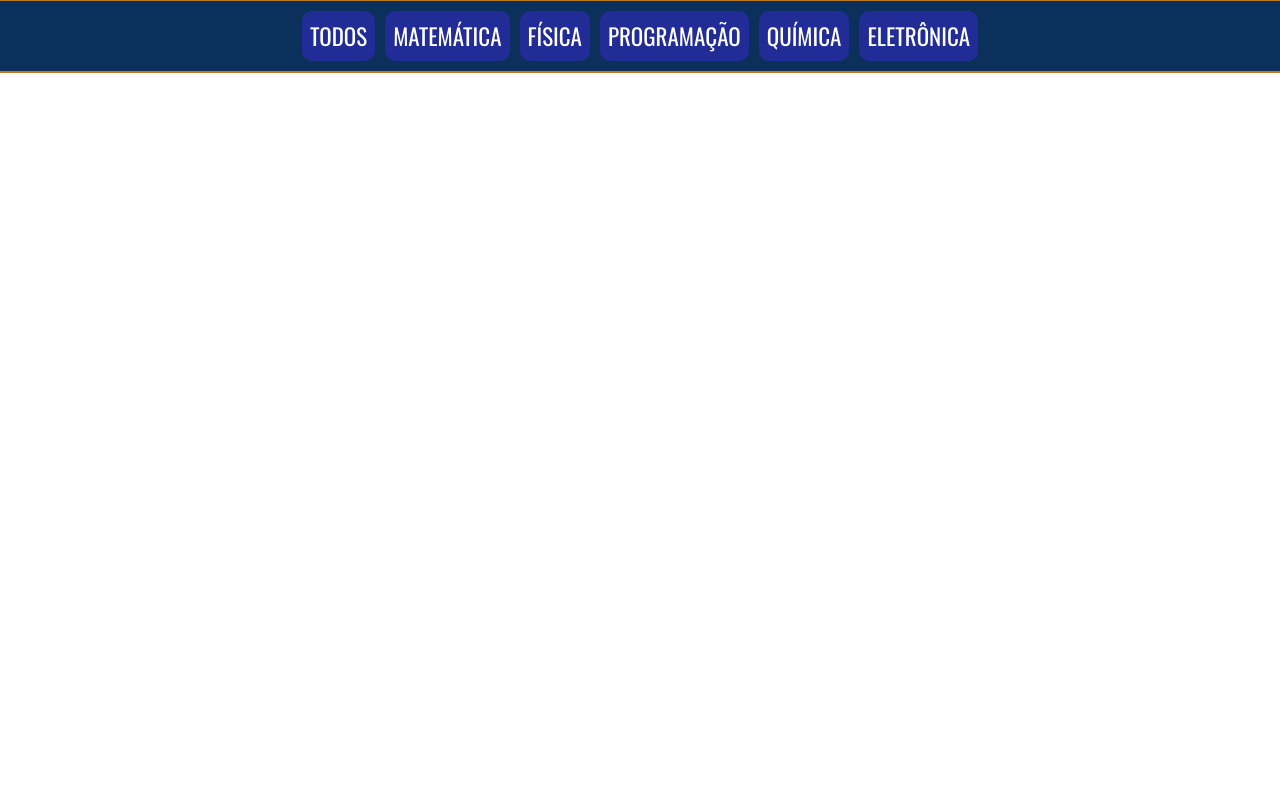
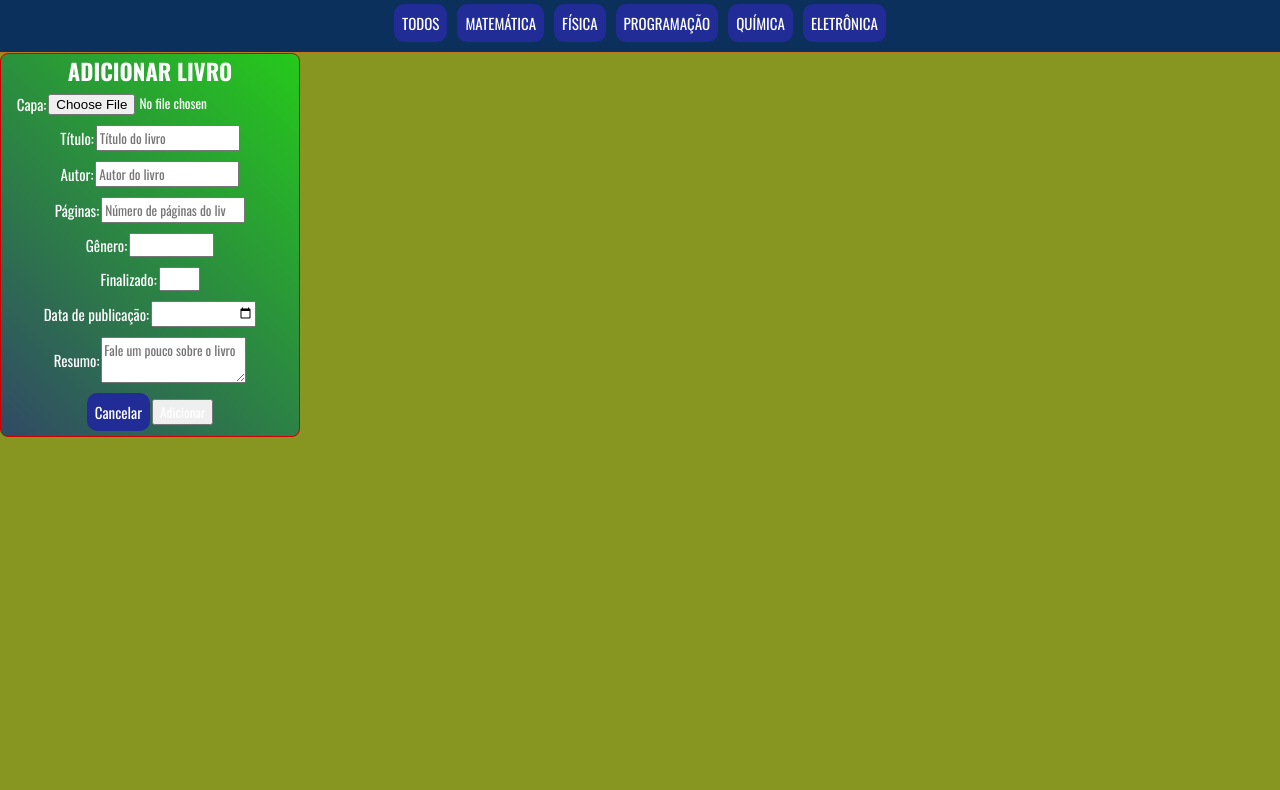
Before and after one commit to Mikael-Shumacher/Meus-Livros, a plain HTML site: page index.html in a window 1280 px wide. Shown: the part 91-881 px from the top of the page. Before the commit the page ends 800 px from the top, so only its background shows below. Drawn offline with nearby package versions, Linux system fonts and the light colour scheme; a web font is replaced by a local one.

Commit message:
div forms adicionar

```diff
--- a/index.html
+++ b/index.html
@@ -22,27 +22,34 @@
             </nav>
         </header>
         <main>
-            <div class="adicionar hide">
+            <div class="adicionar">
                 <h2 id="title-adiciona">ADICIONAR LIVRO</h2>
                 <form
                     class="form-adiciona"
                     action="local-de-envio"
                     method="post"
                 >
-                    <label>Capa do livro</label>
+                    <div class="itens-form">
+                        <label>Capa: </label>
                         <input type="file" id="capa" />
+                    </div>
+                    <div class="itens-form">
                         <label>Título:</label>
                         <input
                             type="text"
                             placeholder="Título do livro"
                             id="titulo"
                         />
+                    </div>
+                    <div class="itens-form">
                         <label>Autor:</label>
                         <input
                             type="text"
                             placeholder="Autor do livro"
                             id="autor"
                         />
+                    </div>
+                    <div class="itens-form">
                         <label>Páginas:</label>
                         <input
                             type="number"
@@ -50,6 +57,8 @@
                             id="num_pags"
                             placeholder="Número de páginas do livro"
                         />
+                    </div>
+                    <div class="itens-form">
                         <label>Gênero:</label>
                         <select id="genero" name="generos">
                             <option value="mat">Matemática</option>
@@ -59,20 +68,29 @@
                             <option value="eletr">Eletrônica</option>
                             <option value="outro">Outros</option>
                         </select>
+                    </div>
+                    <div class="itens-form">
                         <label>Finalizado:</label>
                         <select id="final" name="finalizado">
                             <option value="sim">Sim</option>
                             <option value="nao">Não</option>
                         </select>
+                    </div>
+                    <div class="itens-form">
                         <label>Data de publicação:</label>
                         <input type="date" name="data_publi" id="data-publi" />
+                    </div>
+                    <div class="itens-form">
                         <label>Resumo:</label>
                         <textarea
                             placeholder="Fale um pouco sobre o livro"
                             id="resumo"
                         ></textarea>
+                    </div>
+                    <div class="itens-form">
                         <button id="exit-adicionar">Cancelar</button>
                         <input type="submit" value="Adicionar" id="envia" />
+                    </div>
                 </form>
             </div>
             <div class="livros">
--- a/style.css
+++ b/style.css
@@ -16,7 +16,7 @@
 
 .logo {
     background-image: linear-gradient(45deg, blue, #0b305b);
-    font-size: 20px;
+    font-size: 18px;
     padding: 15px;
     border-bottom: 2px solid #bf781e;
 }
@@ -24,7 +24,7 @@
 .nav-bar {
     flex-shrink: 0;
     padding: 10px;
-    border-bottom: 2px solid #bf781e;
+    border-bottom: 1px solid #bf781e;
 }
 
 .buttons {
@@ -34,7 +34,7 @@
 }
 
 button {
-    font-size: 23px;
+    font-size: 15px;
     padding: 8px;
     background-color: #212c96;
     border-radius: 10px;
@@ -47,45 +47,60 @@ button:hover {
     cursor: pointer;
     transition: 0.3s;
     background-color: #cc0000;
-    // R--  G--  B--  A--
-    // 1D1C20 869621
 }
 
-main{
+main {
     flex: 1 0 auto;
+    width: 100%;
+    height: 100vh;
     background-color: #869621;
 }
 
-.livros{
-    background-color: #869621;
+.livros {
+    display: grid;
 }
 
-
-.bottom{
+.bottom {
     flex-shrink: 0;
 }
 
-
-#title-adiciona{
-        text-align: center ;
+#title-adiciona {
+    text-align: center;
 }
 
-.form-adiciona{
+.form-adiciona {
     display: grid;
-    padding: 30px;
-    gap: 5px;
+    justify-content: start;
+    place-items: center;
+    text-align: center;
+    margin: 0 auto;
 }
 
-.adicionar{
-    width: 500px;
+.itens-form {
+    padding: 5px;
+    gap: 2px;
+    display: flex;
+    align-items: center;
+    justify-content: start;
+    text-align: center;
+    margin: 0 auto;
+}
+
+.adicionar {
+    display: grid;
+    width: 300px;
     border-radius: 8px;
     border: 1px solid #cc0000;
     font-size: 15px;
     position: relative;
-    background-image: linear-gradient(45deg, rgba(37, 63, 111, 0.877), rgba(14, 214, 26, 0.803));
+    background-image: linear-gradient(
+        45deg,
+        rgba(37, 63, 111, 0.877),
+        rgba(14, 214, 26, 0.803)
+    );
 }
 
-.hide{
+.hide {
     display: none;
     visibility: hidden;
     opacity: 0;
```
Lines whose indentation alone changed are shown as unchanged.
